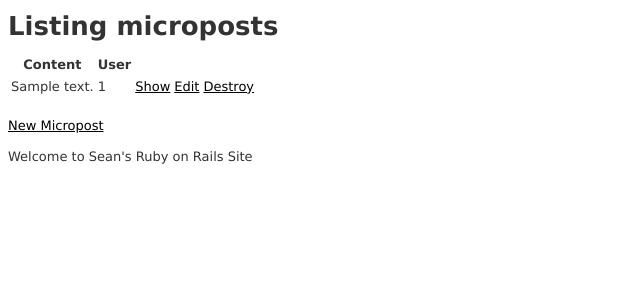
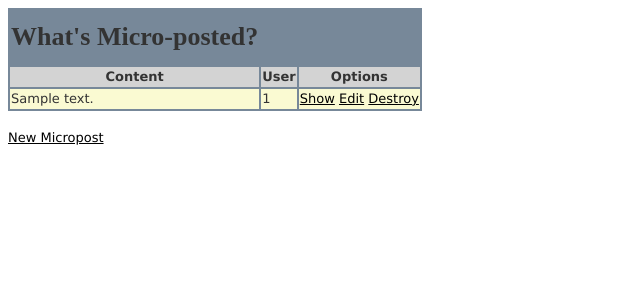
Before and after one commit to Snyder-/Microposts, a Rails app: page /microposts in a window 1280 px wide. Shown: the top 300 px of the page, without its empty margins (0-640 px from the left). Run offline with Rails 7, Linux system fonts and the light colour scheme; tables that the repository leaves empty hold one stand-in row (values such as "Sample post"); style sheets or scripts are compiled from the project's sources; some libraries are stand-ins or nearby versions.

Commit message:
added css to show microposts

```diff
--- a/app/assets/stylesheets/application.css
+++ b/app/assets/stylesheets/application.css
@@ -11,3 +11,6 @@
  *= require_self
  *= require_tree .
  */
+body{
+    background-color: purple;
+}
--- a/app/assets/stylesheets/microposts.css.scss
+++ b/app/assets/stylesheets/microposts.css.scss
@@ -1,3 +1,16 @@
 // Place all the styles related to the Microposts controller here.
 // They will automatically be included in application.css.
 // You can use Sass (SCSS) here: http://sass-lang.com/
+tr{
+  background-color: lightgoldenrodyellow;
+}
+th{
+  background-color: lightgray;
+}
+#title {
+  background-color: lightslategray;
+  font-family: "Source Code Pro";
+}
+table{
+  background-color: lightslategray;
+}
--- a/app/views/layouts/application.html.erb
+++ b/app/views/layouts/application.html.erb
@@ -1,7 +1,7 @@
 <!DOCTYPE html>
 <html>
 <head>
-  <title>Wineclub</title>
+  <title>Sean's First Rails Site</title>
   <%= stylesheet_link_tag    "application", media: "all", "data-turbolinks-track" => true %>
   <%= javascript_include_tag "application", "data-turbolinks-track" => true %>
   <%= csrf_meta_tags %>
@@ -9,7 +9,6 @@
 <body>
 
 <%= yield %>
-<p>Welcome to Sean's Ruby on Rails Site</p>
 
 </body>
 </html>
--- a/app/views/microposts/index.html.erb
+++ b/app/views/microposts/index.html.erb
@@ -1,13 +1,12 @@
-<h1>Listing microposts</h1>
-
 <table>
   <thead>
+  <tr>
+    <th id="title"><h1>What's Micro-posted?</h1></th>
+  </tr>
     <tr>
       <th>Content</th>
       <th>User</th>
-      <th></th>
-      <th></th>
-      <th></th>
+      <th>Options</th>
     </tr>
   </thead>
 
@@ -15,15 +14,14 @@
     <% @microposts.each do |micropost| %>
       <tr>
         <td><%= micropost.content %></td>
-        <td><%= micropost.user_id %></td>
-        <td><%= link_to 'Show', micropost %></td>
-        <td><%= link_to 'Edit', edit_micropost_path(micropost) %></td>
-        <td><%= link_to 'Destroy', micropost, method: :delete, data: { confirm: 'Are you sure?' } %></td>
+        <td><%= micropost.user_id%></td>
+        <td><%= link_to 'Show', micropost %>
+        <%= link_to 'Edit', edit_micropost_path(micropost) %>
+        <%= link_to 'Destroy', micropost, method: :delete, data: { confirm: 'Are you sure?' } %></td>
       </tr>
     <% end %>
   </tbody>
 </table>
-
 <br>
 
 <%= link_to 'New Micropost', new_micropost_path %>
```
